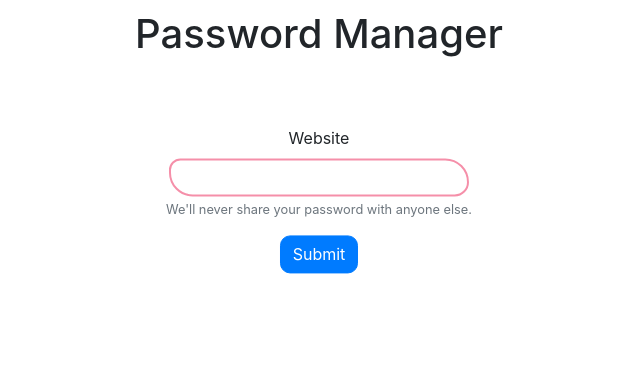
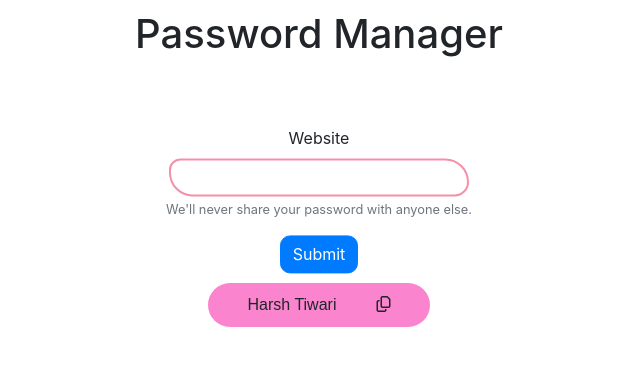
Before and after one commit to princewillzz/password_manager, a Django app: page / in a window 1280 px wide. Shown: the top 366 px of the page, without its empty margins (321-961 px from the left). Run offline with Django 3.2, Linux system fonts and the light colour scheme; some libraries are stand-ins or nearby versions.

Commit message:
Beautified the frontend more. Checkpoint.

```diff
--- a/storer/static/storer/index.css
+++ b/storer/static/storer/index.css
@@ -64,3 +64,14 @@ body{
     border-radius: 400px;
     transition: 0.5s;
 }
+
+.listing :nth-child(1) {
+    margin: 20px;
+    margin-top: auto;
+    margin-bottom: auto;
+}
+.listing :nth-child(2) {
+    margin-left: auto;
+    margin-top: auto;
+    margin-bottom: auto;
+}
--- a/storer/static/storer/index.js
+++ b/storer/static/storer/index.js
@@ -19,10 +19,24 @@ search_form.addEventListener('submit', function(event) {
     .then((response)=> response.json())
     .then((data)=> {
         console.log('Success:', data);
+
         var element = document.createElement('li')
         element.className = "listing"
-        var text = document.createTextNode("password: "+data["password"])
-        element.appendChild(text)
+
+        var text_content = document.createElement('span');
+        text_content.className = "text-content";
+        const text = document.createTextNode("password: "+data["password"])
+        text_content.appendChild(text);
+
+        var clipboard = document.createElement('span');
+        clipboard.className = "clipboard";
+        const copy_icon = document.createElement('i');
+        copy_icon.className = "far fa-copy";
+        clipboard.appendChild(copy_icon);
+
+        element.appendChild(text_content);
+        element.appendChild(clipboard);
+
         document.querySelector('#password-list').appendChild(element)
     })
     input_data.value = ''
--- a/storer/templates/storer/index.html
+++ b/storer/templates/storer/index.html
@@ -16,12 +16,17 @@
         <button type="submit" class="btn btn-primary" id="btn-submit">Submit</button>
     </form>
 
+
     <div class="password-container">
         <ul id="password-list">
-
+            <li class="listing">
+                <span class="text-content">Harsh Tiwari</span>
+                <span class="clipboard"> <i class="far fa-copy"></i> </span>
+            </li>
         </ul>
     </div>
 
+    <script src="https://kit.fontawesome.com/a076d05399.js"></script>
     <link rel="stylesheet" href="{% static 'storer/index.css' %}">
     <link rel="stylesheet" href="https://stackpath.bootstrapcdn.com/bootstrap/4.5.0/css/bootstrap.min.css" integrity="sha384-9aIt2nRpC12Uk9gS9baDl411NQApFmC26EwAOH8WgZl5MYYxFfc+NcPb1dKGj7Sk" crossorigin="anonymous">
 
```
